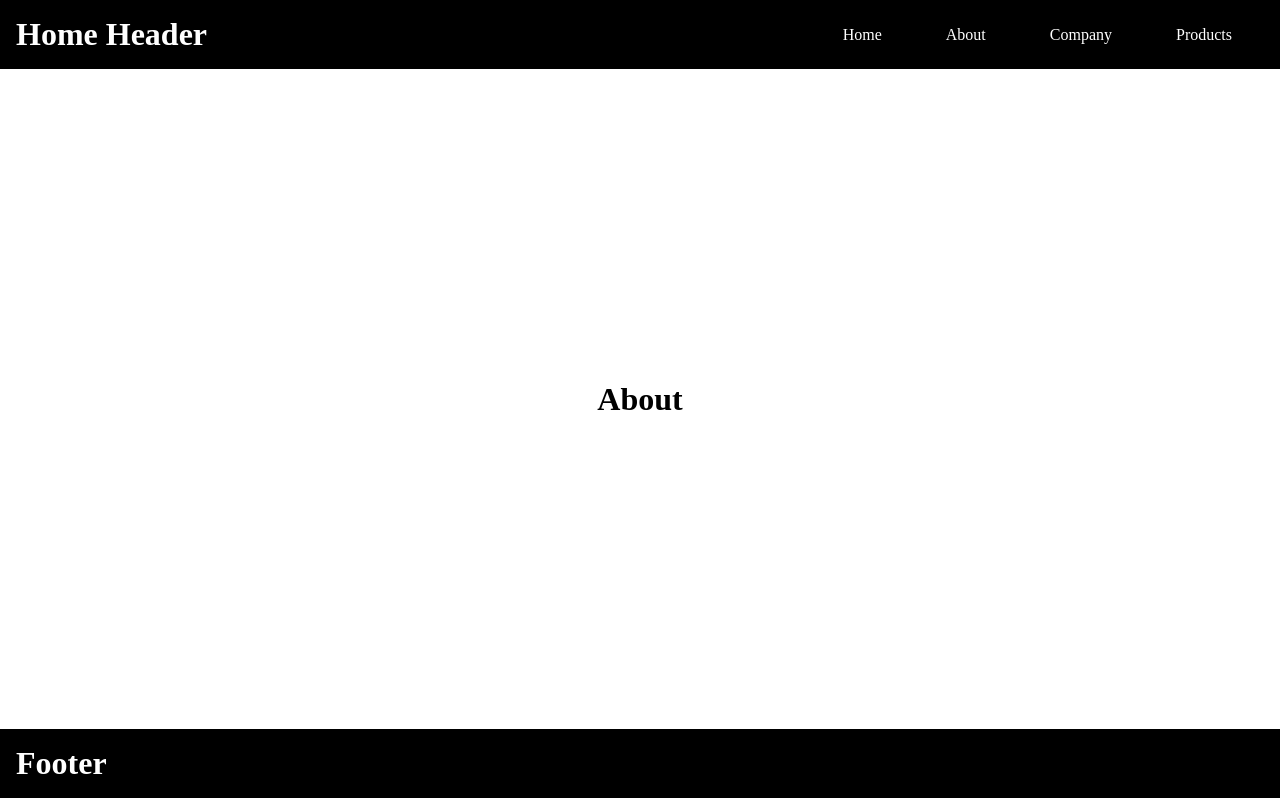
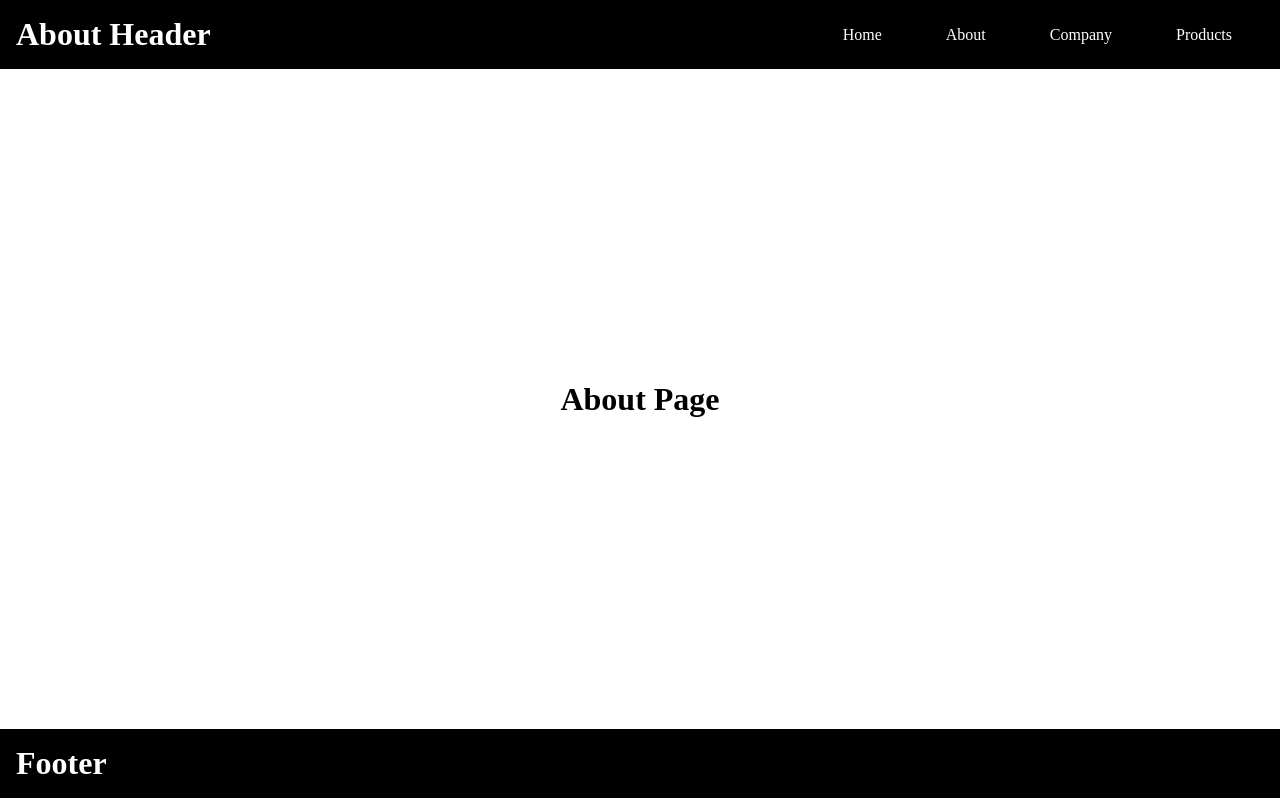
Before and after one commit to Kasra-Zafari/next.js-layout-page-router, a Next.js app: page /about in a window 1280 px wide. Built offline with nearby package versions, Linux system fonts and the light colour scheme.

Commit message:
changed layout header

```diff
--- /dev/null
+++ b/src/components/AboutHeader/index.js
@@ -0,0 +1,19 @@
+import Link from "next/link";
+
+const AboutHeader = () => {
+    return (
+        <>
+                <header>
+                    <h1>About Header</h1>
+                    <nav>
+                        <Link href="/">Home</Link>
+                        <Link href="/about">About</Link>
+                        <Link href="/about/company">Company</Link>
+                        <Link href="/products">Products</Link>
+                    </nav>
+                </header>
+        </>
+    )
+}
+
+export default AboutHeader;
--- a/src/components/Header/index.js
+++ /dev/null
@@ -1,19 +0,0 @@
-import Link from "next/link";
-
-const Header = () => {
-    return (
-        <>
-            <header>
-                <h1>Home Header</h1>
-                <nav>
-                    <Link href="/">Home</Link>
-                    <Link href="/about">About</Link>
-                    <Link href="/about/company">Company</Link>
-                    <Link href="/products">Products</Link>
-                </nav>
-            </header>
-        </>
-    )
-}
-
-export default Header;
--- /dev/null
+++ b/src/components/HomeHeader/index.js
@@ -0,0 +1,19 @@
+import Link from "next/link";
+
+const HomeHeader = () => {
+    return (
+        <>
+                <header>
+                    <h1>Home Header</h1>
+                    <nav>
+                        <Link href="/">Home</Link>
+                        <Link href="/about">About</Link>
+                        <Link href="/about/company">Company</Link>
+                        <Link href="/products">Products</Link>
+                    </nav>
+                </header>
+        </>
+    )
+}
+
+export default HomeHeader;
--- a/src/components/Layout/index.js
+++ b/src/components/Layout/index.js
@@ -1,10 +1,14 @@
-import Header from "../Header";
 import Footer from "../Footer/Footer";
+import HomeHeader from "../HomeHeader";
+import AboutHeader from "../AboutHeader";
+import ProductsHeader from "../ProductsHeader";
 
-const Layout =({children})=>{
+const Layout =({children, page})=>{
     return(
         <>
-        <Header/>
+        {page === "home" && <HomeHeader/>}
+        {page === "about" && <AboutHeader/>}
+        {page === "products" && <ProductsHeader/>}
         <main>{children}</main>
         <Footer/>
         </>
--- /dev/null
+++ b/src/components/ProductsHeader/index.js
@@ -0,0 +1,19 @@
+import Link from "next/link";
+
+const ProductsHeader = () => {
+    return (
+        <>
+                <header>
+                    <h1>Products Header</h1>
+                    <nav>
+                        <Link href="/">Home</Link>
+                        <Link href="/about">About</Link>
+                        <Link href="/about/company">Company</Link>
+                        <Link href="/products">Products</Link>
+                    </nav>
+                </header>
+        </>
+    )
+}
+
+export default ProductsHeader;
--- a/src/pages/_app.js
+++ b/src/pages/_app.js
@@ -4,9 +4,9 @@ import Layout from "@/components/Layout";
 export default function App({ Component, pageProps }) {
   return(
     <>
-    <Layout>
+    {/* <Layout> */}
     <Component {...pageProps} />
-    </Layout>
+    {/* </Layout> */}
     </>
   )
 }
--- a/src/pages/about/index.js
+++ b/src/pages/about/index.js
@@ -1,14 +1,17 @@
 import Head from "next/head";
+import Layout from "@/components/Layout";
 
 const AboutPage = () => {
     return (
         <>
+            <Layout page="about">
             <Head>
                 <title>
                     About Page
                 </title>
             </Head>
-            <h1>About</h1>
+                <h1>About Page</h1>
+            </Layout>
         </>
     )
 }
--- a/src/pages/index.js
+++ b/src/pages/index.js
@@ -1,14 +1,18 @@
 import Head from "next/head";
+import Layout from "@/components/Layout";
 
 const HomePage = () => {
   return (
     <>
+      <Layout page="home">
       <Head>
         <title>
           Home Page
         </title>
       </Head>
-      <h1>hello next.js</h1>
+        <h1>hello next.js</h1>
+      </Layout>
+
     </>
   )
 }
--- a/src/pages/products/index.js
+++ b/src/pages/products/index.js
@@ -1,6 +1,7 @@
 import Head from "next/head";
 import Link from "next/link";
 import { useEffect, useState } from "react";
+import Layout from "@/components/Layout";
 
 const ProductsPage = () => {
 
@@ -17,6 +18,7 @@ const ProductsPage = () => {
 
     return (
         <>
+            <Layout page="products">
                 <Head>
                     <title>
                         Products Page
@@ -35,6 +37,7 @@ const ProductsPage = () => {
                         </Link>
                     ))}
                 </section>
+            </Layout>
         </>
     )
 }
```
Lines whose indentation alone changed are shown as unchanged.
